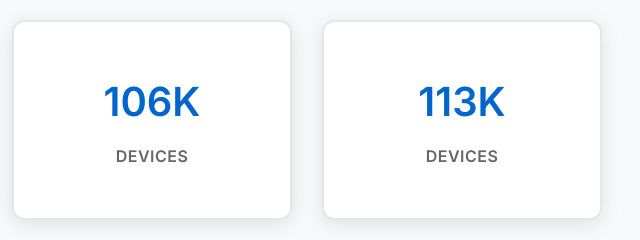
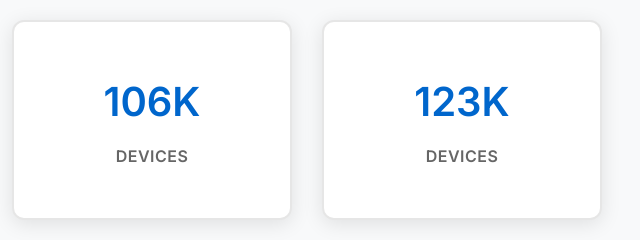
Before and after one commit to thebeni0/tasso_announcements, a website: page index.html in a window 1280 px wide. Shown: the part 525-765 px from the top of the page, 488-1128 px from the left. Drawn offline with Linux system fonts and the light colour scheme.

Commit message:
Update index.html

```diff
--- a/index.html
+++ b/index.html
@@ -478,7 +478,7 @@
                 <div class="flip-card" onclick="flipCard(this, false)">
                     <div class="flip-card-inner">
                         <div class="flip-card-front">
-                            <div class="guess-number">113K</div>
+                            <div class="guess-number">123K</div>
                             <div class="guess-label">Devices</div>
                         </div>
                         <div class="flip-card-back wrong-answer">
```
